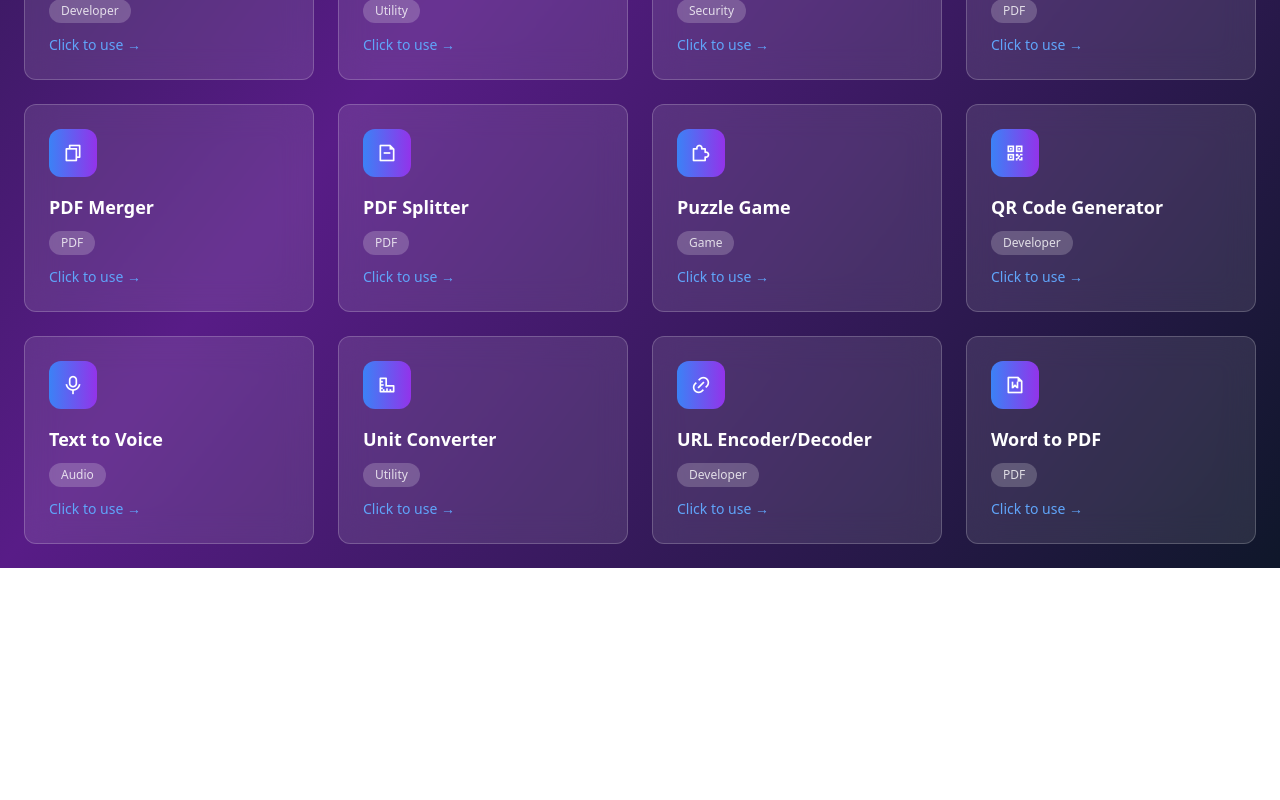
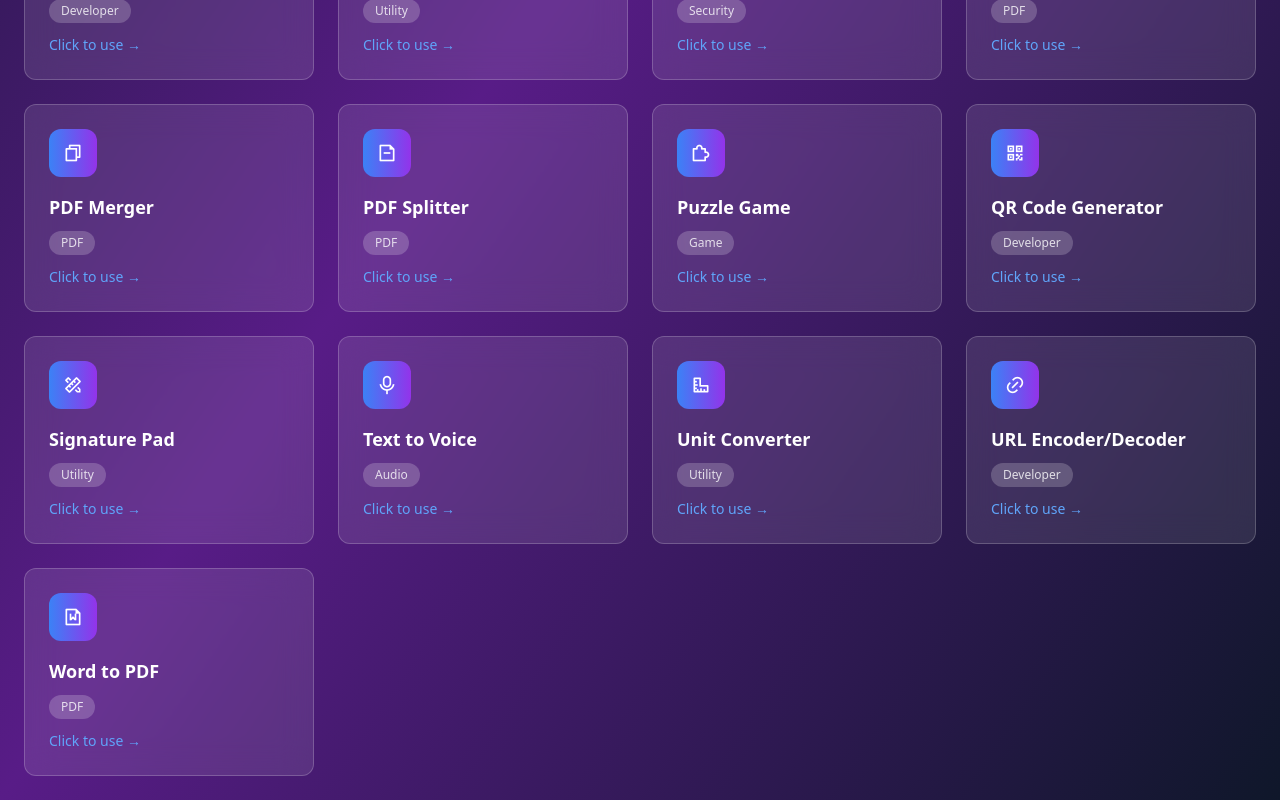
Before and after one commit to sabbir164244/Nxt-ultimate-tools, a Next.js app: page /tools in a window 1280 px wide. Shown: the part 1075-1875 px from the top of the page. Before the commit the page ends 1643 px from the top, so only its background shows below. Built offline with nearby package versions, Linux system fonts and the light colour scheme; some icons are missing.

Commit message:
Update page.tsx

```diff
--- a/app/tools/page.tsx
+++ b/app/tools/page.tsx
@@ -26,7 +26,8 @@ import UnitConverter from './UnitConverter';
 import LoanCalculator from './LoanCalculator';
 import URLEncoderDecoder from './URLEncoderDecoder';
 import ImageToBase64 from './ImageToBase64';
-import MarkdownPreviewer from './MarkdownPreviewer'; // <-- NYA IMPORT
+import MarkdownPreviewer from './MarkdownPreviewer';
+import SignaturePad from './SignaturePad'; // <-- NYA IMPORT
 
 const allTools = [
   { id: 'age-calculator', name: 'Age Calculator', icon: 'ri-calendar-2-line', category: 'Utility', component: AgeCalculator },
@@ -41,7 +42,7 @@ const allTools = [
   { id: 'image-to-base64', name: 'Image to Base64', icon: 'ri-image-edit-line', category: 'Developer', component: ImageToBase64 },
   { id: 'json-formatter', name: 'JSON Formatter', icon: 'ri-code-s-slash-line', category: 'Developer', component: JSONFormatter },
   { id: 'loan-calculator', name: 'Loan/EMI Calculator', icon: 'ri-bank-card-line', category: 'Finance', component: LoanCalculator },
-  { id: 'markdown-previewer', name: 'Markdown Previewer', icon: 'ri-markdown-line', category: 'Developer', component: MarkdownPreviewer }, // <-- NYA TOOL ADD HUA
+  { id: 'markdown-previewer', name: 'Markdown Previewer', icon: 'ri-markdown-line', category: 'Developer', component: MarkdownPreviewer },
   { id: 'notepad', name: 'Notepad', icon: 'ri-file-text-line', category: 'Utility', component: Notepad },
   { id: 'password-generator', name: 'Password Generator', icon: 'ri-lock-password-line', category: 'Security', component: PasswordGenerator },
   { id: 'pdf-generator', name: 'PDF Generator', icon: 'ri-file-pdf-line', category: 'PDF', component: PDFGenerator },
@@ -49,6 +50,7 @@ const allTools = [
   { id: 'pdf-splitter', name: 'PDF Splitter', icon: 'ri-file-reduce-line', category: 'PDF', component: PDFSplitter },
   { id: 'puzzle', name: 'Puzzle Game', icon: 'ri-puzzle-line', category: 'Game', component: Puzzle },
   { id: 'qr-code-generator', name: 'QR Code Generator', icon: 'ri-qr-code-line', category: 'Developer', component: QRCodeGenerator },
+  { id: 'signature-pad', name: 'Signature Pad', icon: 'ri-pencil-ruler-2-line', category: 'Utility', component: SignaturePad }, // <-- NYA TOOL ADD HUA
   { id: 'text-to-voice', name: 'Text to Voice', icon: 'ri-mic-line', category: 'Audio', component: TextToVoice },
   { id: 'unit-converter', name: 'Unit Converter', icon: 'ri-ruler-2-line', category: 'Utility', component: UnitConverter },
   { id: 'url-encoder-decoder', name: 'URL Encoder/Decoder', icon: 'ri-link', category: 'Developer', component: URLEncoderDecoder },
@@ -178,4 +180,4 @@ export default function ToolsPage() {
       </div>
     </div>
   );
-   }
+  }
```
